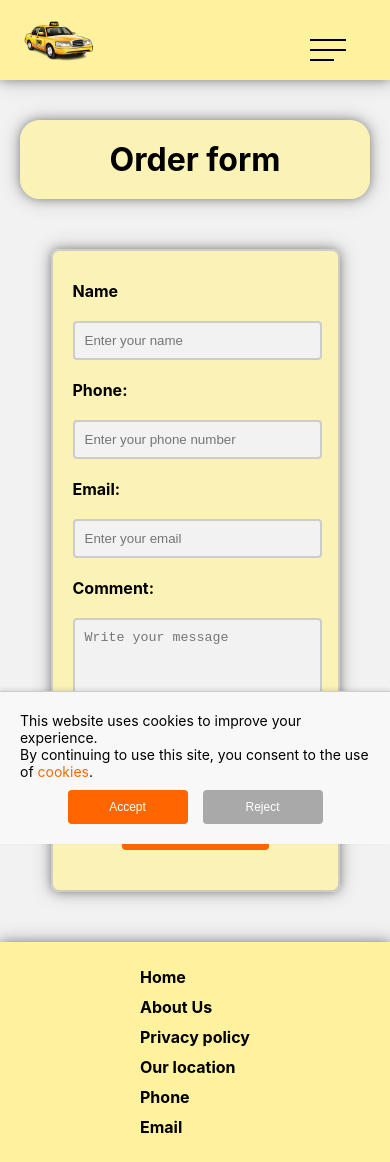
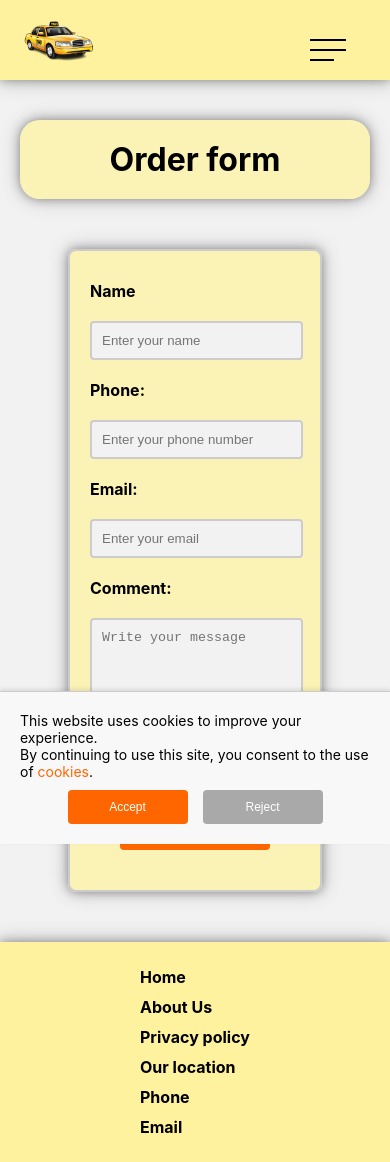
Before and after one commit to veluat/taxi-services, a React (Create React App) app: page /order-now in a window 390 px wide. Built offline with nearby package versions, Linux system fonts and the light colour scheme.

Commit message:
style: adaptive fix

```diff
--- a/src/components/form/Form.css
+++ b/src/components/form/Form.css
@@ -25,7 +25,7 @@
     display: flex;
     flex-direction: column;
     align-items: flex-start;
-    width: 70%;
+    width: 60%;
     padding: 20px;
     border: 2px solid #ccc;
     border-radius: 8px;
@@ -53,7 +53,7 @@
 
 @media screen and (max-width: 576px) {
     .form-input {
-        width: 92%;
+        width: 90%;
     }
 }
 
@@ -86,10 +86,16 @@
     font-size: 16px;
     font-weight: bold;
     margin: 20px auto;
-    width: 60%;
+    width: 200px;
 }
 
 .form-button:hover {
     background-color: #FF5500;
     box-shadow: 0 0 10px rgba(255, 102, 0, 0.5), 0 0 20px rgba(255, 102, 0, 0.3);
 }
+
+@media screen and (max-width: 400px) {
+    .form-button {
+        width: 150px;
+    }
+}
```
